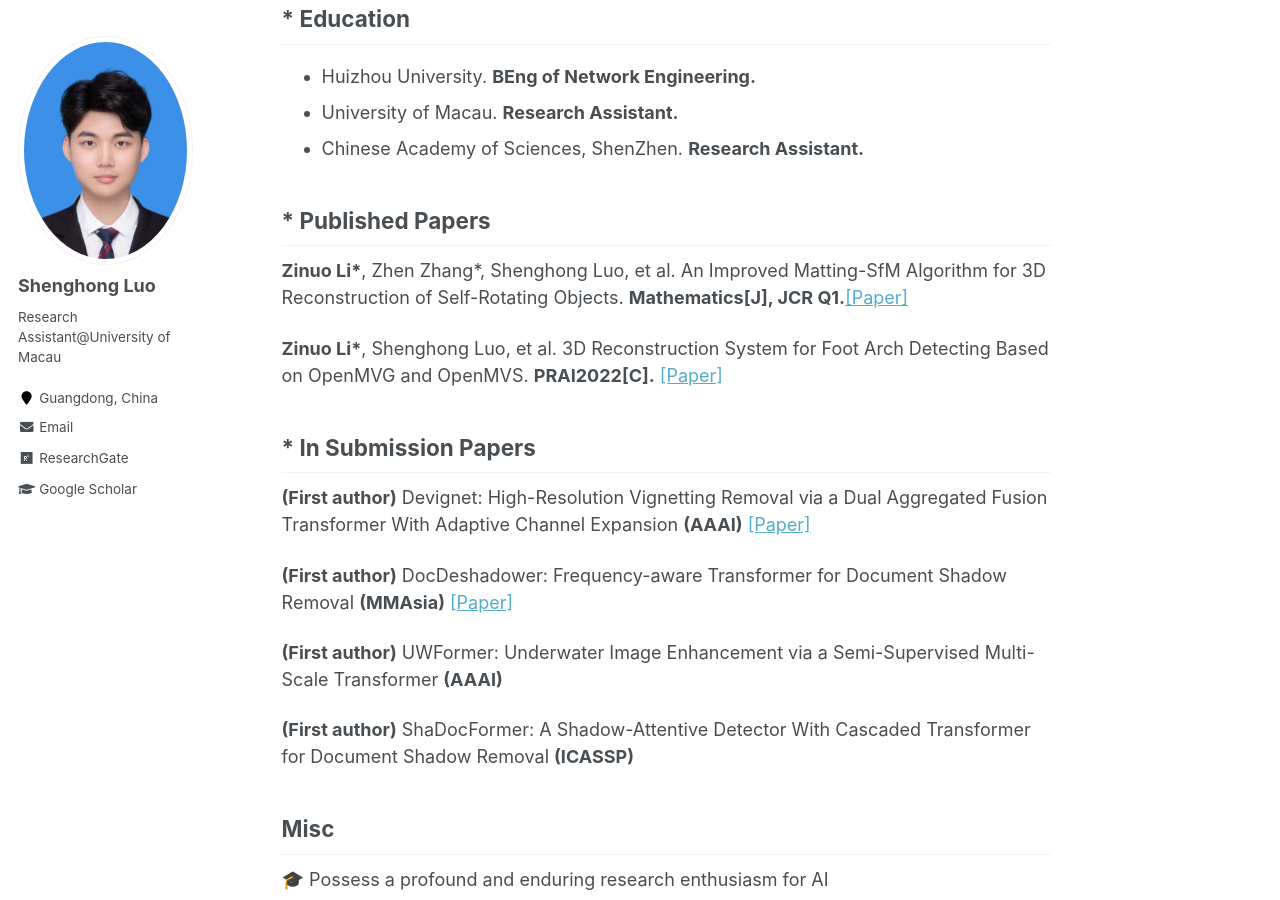
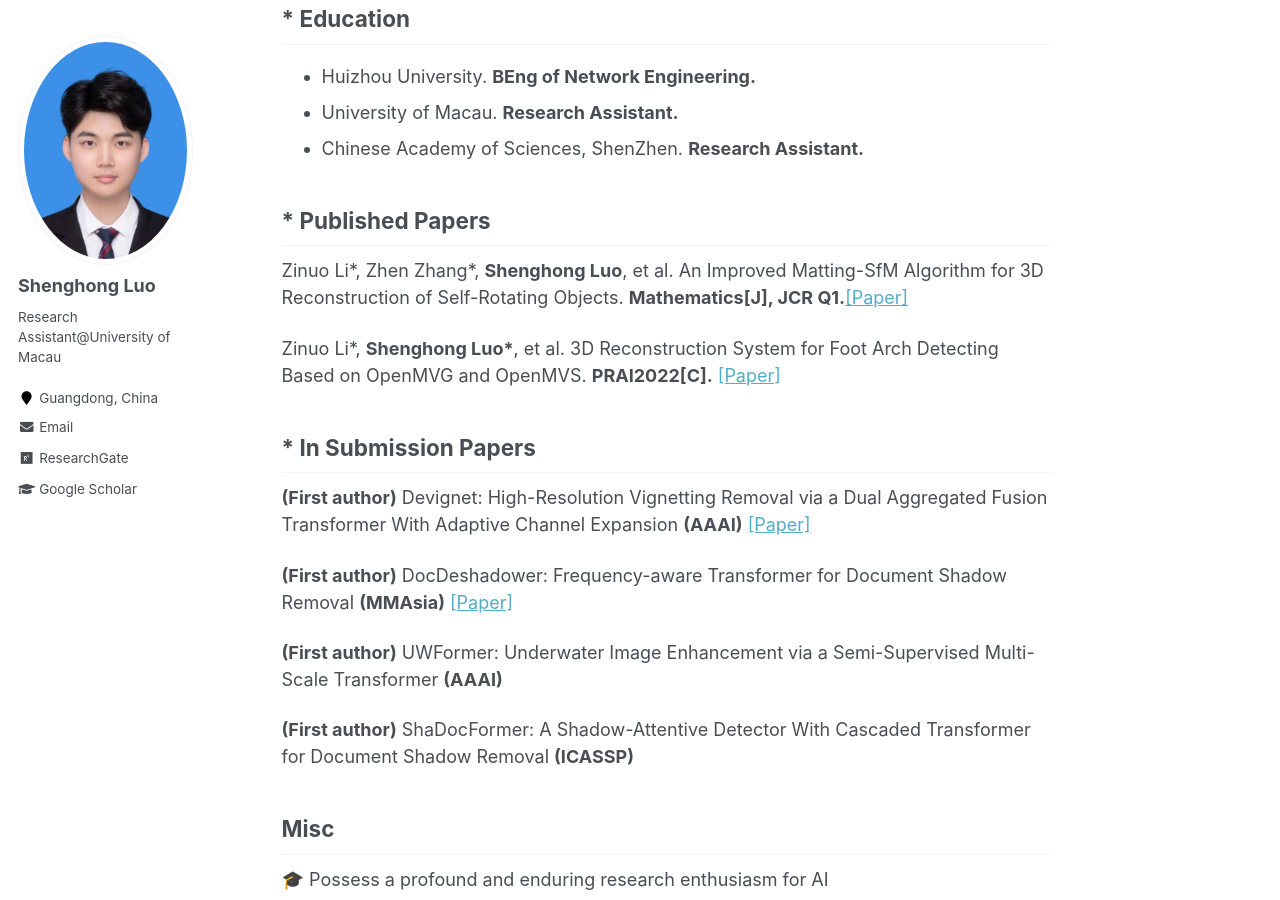
Before and after one commit to Shenghong-Luo/Shenghong-Luo.github.io, a Jekyll site: the page built from _pages/about.md, in a window 1280 px wide and 900 px high, scrolled down 603 px. Built offline with Jekyll 4.4.1, drawn with Linux system fonts in a browser that asks for light colours.

```diff
--- a/_pages/about.md
+++ b/_pages/about.md
@@ -23,9 +23,9 @@ Shenghongluo is pursuing a degree in Information Technology Management at Hong K
 
 
 ## * Published Papers
-**Zinuo Li\***, Zhen Zhang\*, Shenghong Luo, et al. An Improved Matting-SfM Algorithm for 3D Reconstruction of Self-Rotating Objects. **Mathematics[J], JCR Q1.**<a href="https://doi.org/10.3390/math10162892">[Paper]</a>
+Zinuo Li\*, Zhen Zhang\*, **Shenghong Luo**, et al. An Improved Matting-SfM Algorithm for 3D Reconstruction of Self-Rotating Objects. **Mathematics[J], JCR Q1.**<a href="https://doi.org/10.3390/math10162892">[Paper]</a>
 
-**Zinuo Li\***, Shenghong Luo, et al. 3D Reconstruction System for Foot Arch Detecting Based on OpenMVG and OpenMVS. **PRAI2022[C].** <a href="https://ieeexplore.ieee.org/abstract/document/9904285">[Paper]</a>
+Zinuo Li\*, **Shenghong Luo\***, et al. 3D Reconstruction System for Foot Arch Detecting Based on OpenMVG and OpenMVS. **PRAI2022[C].** <a href="https://ieeexplore.ieee.org/abstract/document/9904285">[Paper]</a>
 
 ## * In Submission Papers
 **(First author)** Devignet: High-Resolution Vignetting Removal via a Dual Aggregated Fusion Transformer With Adaptive Channel Expansion **(AAAI)** <a href="https://arxiv.org/abs/2308.13739">[Paper]</a>
```
